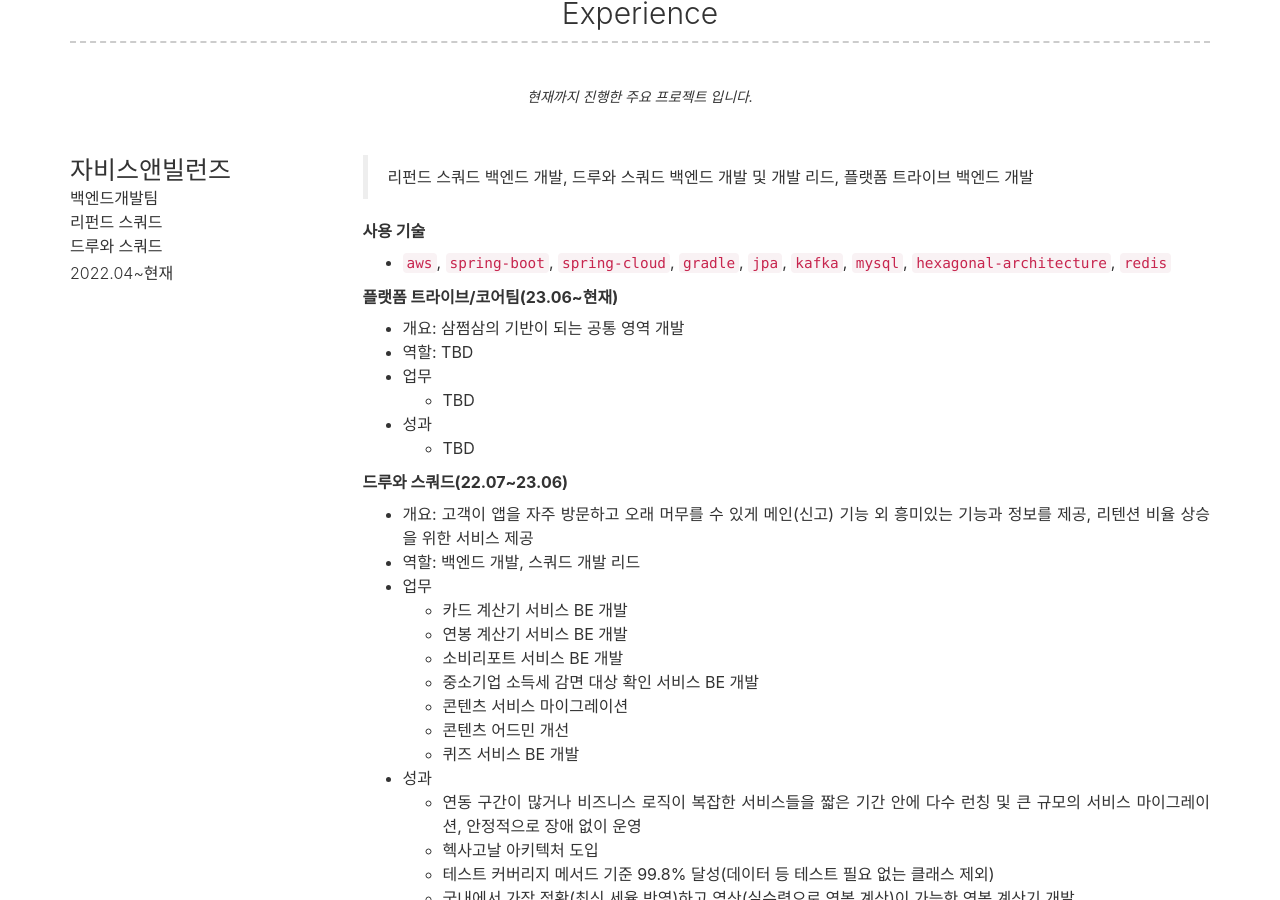
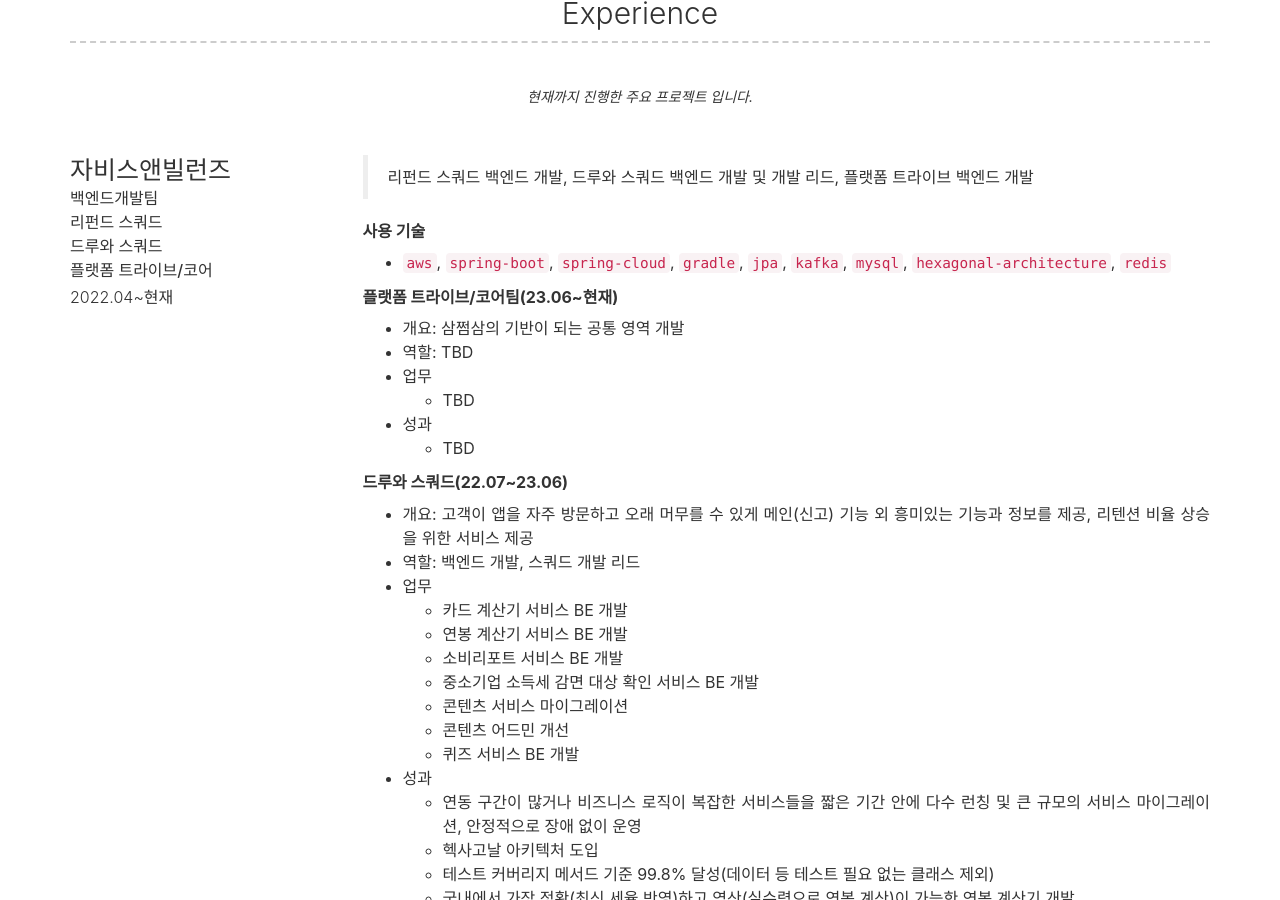
Before and after one commit to lcalmsky/resume, a Jekyll site: the page built from index.md, in a window 1280 px wide and 900 px high, scrolled down 1611 px. Built offline with Jekyll 4.4.1, drawn with Linux system fonts in a browser that asks for light colours; nearby versions of some CDN libraries.

Commit message:
Update _config.yml

```diff
--- a/_config.yml
+++ b/_config.yml
@@ -124,7 +124,7 @@
           현재까지 진행한 주요 프로젝트 입니다.
       - layout: left
         title: 자비스앤빌런즈
-        sub_title: 백엔드개발팀<br>리펀드 스쿼드<br>드루와 스쿼드
+        sub_title: 백엔드개발팀<br>리펀드 스쿼드<br>드루와 스쿼드<br>플랫폼 트라이브/코어
         caption: 2022.04~현재
         description: |
           > 리펀드 스쿼드 백엔드 개발, 드루와 스쿼드 백엔드 개발 및 개발 리드, 플랫폼 트라이브 백엔드 개발
```
